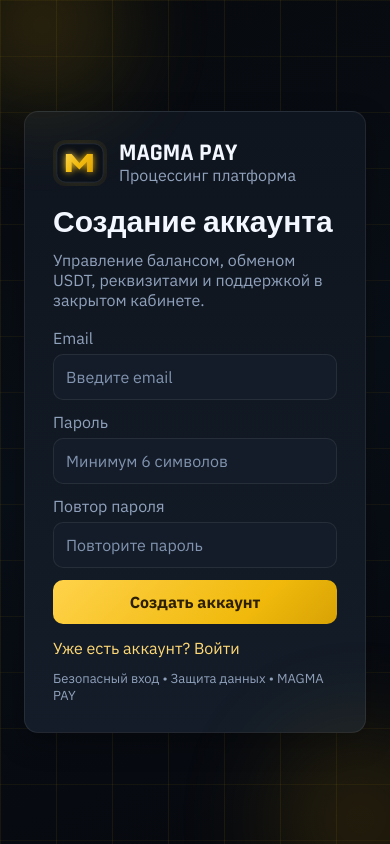
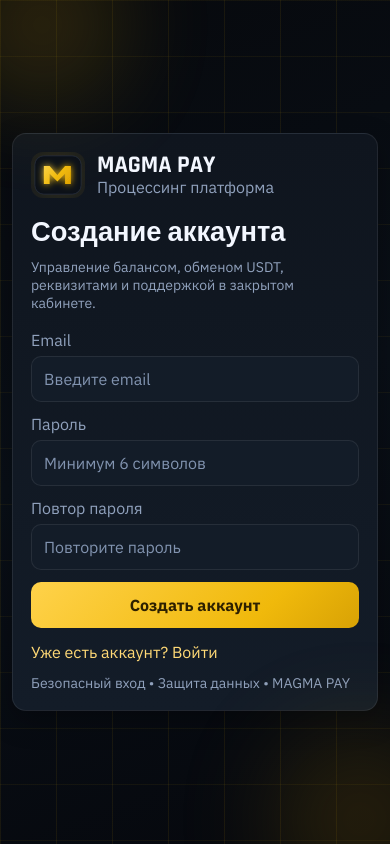
Before and after one commit to n1mpus/magma-pay, a Flask app: page /register in a window 390 px wide. Run offline with Flask 3, Linux system fonts and the light colour scheme; data that the repository does not hold is empty.

Commit message:
Improve mobile UX and remove password toggle

```diff
--- a/static/dashboard.css
+++ b/static/dashboard.css
@@ -570,6 +570,7 @@ textarea {
     background: var(--panel-2);
     outline: none;
     transition: border-color 180ms ease, box-shadow 180ms ease;
+    font-size: 16px;
 }
 
 input:focus,
@@ -1243,6 +1244,8 @@ button:hover,
     display: grid;
     gap: 4px;
     color: var(--muted);
+    overflow-wrap: anywhere;
+    word-break: break-word;
 }
 
 .trade-right {
@@ -1340,3 +1343,65 @@ body[data-page="dashboard"] .hero-card.accent span::after {
     font-size: 15px;
     color: var(--muted);
 }
+
+/* Mobile-first hardening for iOS/Android usability */
+@media (max-width: 760px) {
+    h1 {
+        font-size: clamp(24px, 7vw, 32px);
+    }
+
+    h2 {
+        font-size: 20px;
+    }
+
+    .subline {
+        font-size: 14px;
+        line-height: 1.5;
+    }
+
+    .status-chips {
+        width: 100%;
+    }
+
+    .chip {
+        min-height: 42px;
+        padding: 10px 12px;
+    }
+
+    .auth-shell {
+        padding: 12px;
+        padding-left: max(12px, env(safe-area-inset-left));
+        padding-right: max(12px, env(safe-area-inset-right));
+        padding-bottom: max(12px, env(safe-area-inset-bottom));
+    }
+
+    .auth-card {
+        width: 100%;
+        padding: 18px;
+        border-radius: 14px;
+    }
+
+    .auth-copy,
+    .auth-safe-note {
+        font-size: 14px;
+    }
+
+    button,
+    .button-link {
+        min-height: 46px;
+        width: 100%;
+    }
+
+    .surface,
+    .hero-card,
+    .feature-card,
+    .admin-user,
+    .trade-entry,
+    .row-card {
+        border-radius: 12px;
+    }
+
+    .sidebar-nav a {
+        min-height: 42px;
+    }
+}
--- a/static/script.js
+++ b/static/script.js
@@ -414,31 +414,6 @@ function initManualTradePreview() {
     update();
 }
 
-function initPasswordToggles() {
-    const buttons = Array.from(document.querySelectorAll("[data-password-toggle-btn]"));
-    buttons.forEach((btn) => {
-        const wrap = btn.closest(".password-wrap");
-        const input = wrap ? wrap.querySelector("[data-password-toggle]") : null;
-        if (!input) return;
-        function syncVisibility() {
-            const hasValue = String(input.value || "").length > 0;
-            wrap.classList.toggle("has-value", hasValue);
-            if (!hasValue) {
-                input.type = "password";
-                btn.textContent = "Показать";
-            }
-        }
-        input.addEventListener("input", syncVisibility);
-        input.addEventListener("blur", syncVisibility);
-        btn.addEventListener("click", () => {
-            const isHidden = input.type === "password";
-            input.type = isHidden ? "text" : "password";
-            btn.textContent = isHidden ? "Скрыть" : "Показать";
-        });
-        syncVisibility();
-    });
-}
-
 document.addEventListener("DOMContentLoaded", () => {
     attachCsrfToForms();
 
@@ -475,5 +450,4 @@ document.addEventListener("DOMContentLoaded", () => {
     startAdminLivePolling();
     initAdminUserSearch();
     initManualTradePreview();
-    initPasswordToggles();
 });
--- a/templates/login.html
+++ b/templates/login.html
@@ -17,17 +17,11 @@
             <input type="email" name="email" placeholder="Введите email" required>
         </label>
         <label>Пароль
-            <div class="password-wrap">
-                <input type="password" name="password" placeholder="Минимум 6 символов" data-password-toggle required>
-                <button type="button" class="password-toggle" data-password-toggle-btn>Показать</button>
-            </div>
+            <input type="password" name="password" placeholder="Минимум 6 символов" required>
         </label>
         {% if register_mode %}
         <label>Повтор пароля
-            <div class="password-wrap">
-                <input type="password" name="confirm_password" placeholder="Повторите пароль" data-password-toggle required>
-                <button type="button" class="password-toggle" data-password-toggle-btn>Показать</button>
-            </div>
+            <input type="password" name="confirm_password" placeholder="Повторите пароль" required>
         </label>
         {% endif %}
         <button type="submit">{{ "Создать аккаунт" if register_mode else "Войти" }}</button>
```
